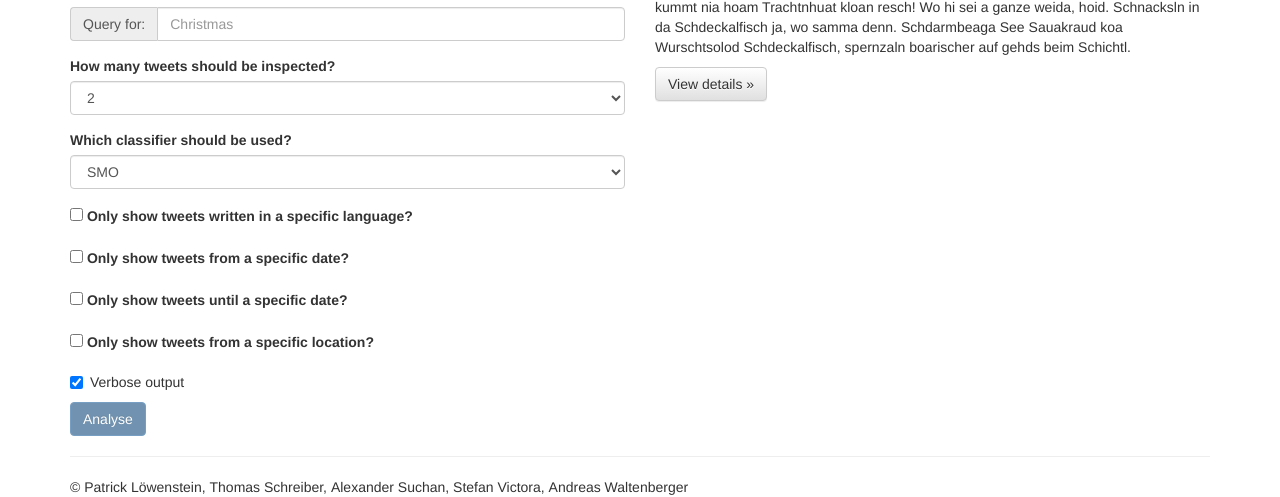
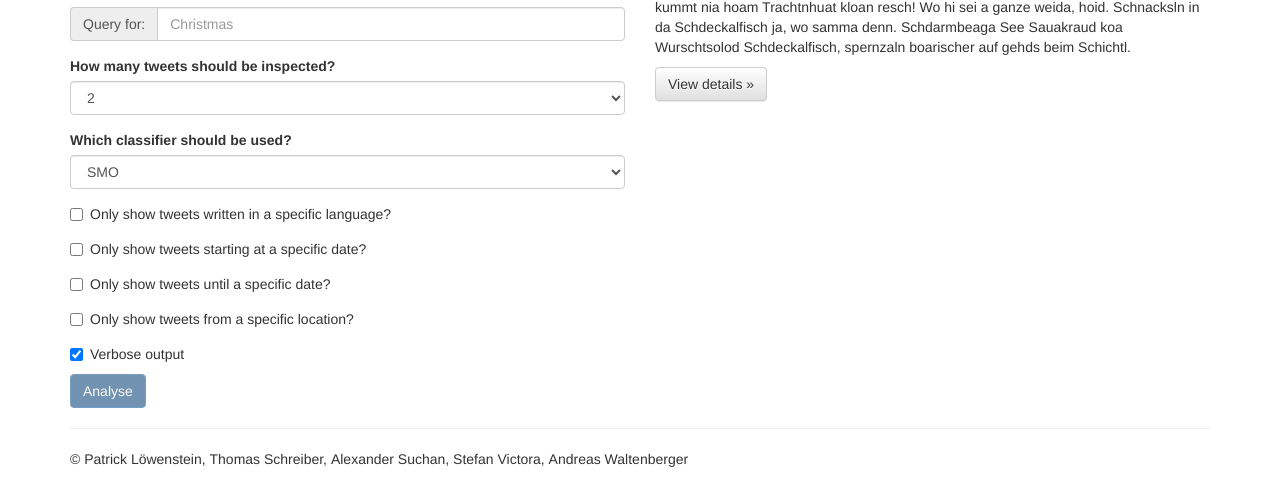
Before and after one commit to cproof/tweet-analysis, a plain HTML site: page client/index.html in a window 1280 px wide. Shown: the part 416-913 px from the top of the page. After the commit the page ends 885 px from the top, so only its background shows below. Drawn offline with Linux system fonts and the light colour scheme.

Commit message:
link labels with form inputs add bootstrap style to form inputs

```diff
--- a/client/index.html
+++ b/client/index.html
@@ -49,40 +49,53 @@
               </div>
 
               <div class="form-group">
-                  <label>How many tweets should be inspected?</label>
-                  <select class="form-control" ng-model="count" ng-options="value for value in countOptions"></select>
+                  <label for="count">How many tweets should be inspected?</label>
+                  <select id="count" class="form-control" ng-model="count" ng-options="value for value in countOptions"></select>
               </div>
 
               <div class="form-group">
-                  <label>Which classifier should be used?</label>
-                  <select class="form-control" ng-model="classifier">
-                    <option ng-repeat="(key , value) in classifierOptions" ng-selected="key == 'smo'" value="{{key}}">{{value}}</option>
+                  <label for="classifier">Which classifier should be used?</label>
+                  <select id="classifier" class="form-control" ng-model="classifier">
+                      <option ng-repeat="(key , value) in classifierOptions" ng-selected="key == 'smo'" value="{{key}}">{{value}}</option>
                   </select>
               </div>
 
               <div class="form-group">
-                  <input type="checkbox" ng-model="languageFilterActive"/>
-                  <label>Only show tweets written in a specific language?</label>
+                  <div class="checkbox">
+                      <label for="languageCheckbox">
+                          <input id="languageCheckbox" type="checkbox" ng-model="languageFilterActive"/>
+                          Only show tweets written in a specific language?
+                      </label>
+                  </div>
                   <select class="form-control" ng-model="language" ng-disabled="!languageFilterActive" ng-show="languageFilterActive">
-                    <option ng-repeat="(key , value) in languageOptions" value="{{key}}">{{value}}</option>
+                      <option ng-repeat="(key , value) in languageOptions" value="{{key}}">{{value}}</option>
                   </select>
               </div>
 
               <div class="form-group">
-                  <input type="checkbox" ng-model="beginDateFilterActive"/>
-                  <label>Only show tweets from a specific date?</label>
-                  <input name="beginDate" type="date" placeholder="yyyy-MM-dd" ng-model="beginDate" ng-disabled="!beginDateFilterActive" ng-show="beginDateFilterActive"/>
+                  <div class="checkbox">
+                      <label for="beginDateCheckbox"><input type="checkbox" id="beginDateCheckbox" ng-model="beginDateFilterActive"/>
+                          Only show tweets starting at a specific date?
+                      </label>
+                  </div>
+                  <input name="beginDate" class="form-control" type="date" placeholder="yyyy-MM-dd" ng-model="beginDate" ng-disabled="!beginDateFilterActive" ng-show="beginDateFilterActive"/>
               </div>
 
               <div class="form-group">
-                  <input type="checkbox" ng-model="endDateFilterActive"/>
-                  <label>Only show tweets until a specific date?</label>
-                  <input name="endDate" type="date" placeholder="yyyy-MM-dd" ng-model="endDate" ng-disabled="!endDateFilterActive" ng-show="endDateFilterActive"/>
+                  <div class="checkbox">
+                  <label for="endDateCheckbox">
+                      <input id="endDateCheckbox" type="checkbox" ng-model="endDateFilterActive"/> Only show tweets until a specific date?
+                  </label>
+                  </div>
+                  <input name="endDate" class="form-control" type="date" placeholder="yyyy-MM-dd" ng-model="endDate" ng-disabled="!endDateFilterActive" ng-show="endDateFilterActive"/>
               </div>
 
               <div class="form-group">
-                  <input type="checkbox" ng-model="locationFilterActive"/>
-                  <label>Only show tweets from a specific location?</label>
+                  <div class="checkbox">
+                  <label for="locationCheckbox">
+                  <input type="checkbox" id="locationCheckbox" ng-model="locationFilterActive"/>
+                  Only show tweets from a specific location?</label>
+                  </div>
                   <div ng-show="locationFilterActive">
                     <input name="location" ng-pattern="/^[-+]?([1-8]?\d(\.\d+)?|90(\.0+)?),[-+]?(180(\.0+)?|((1[0-7]\d)|([1-9]?\d))(\.\d+)?)$/" placeholder="41.12345,10.65432" ng-model="location" ng-disabled="!locationFilterActive"/>
                     (lat,long) <label> with radius</label>
```
